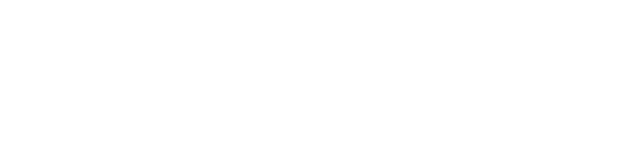
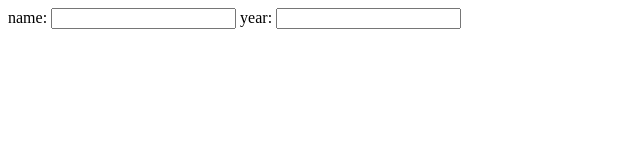
Before and after one commit to acciojob/sharable-urls-Nachikte03, a website: page main.html in a window 1280 px wide. Shown: the whole page, without its empty margins (0-640 px from the left). Drawn offline with Linux system fonts and the light colour scheme.

Commit message:
created a submission

```diff
--- a/main.html
+++ b/main.html
@@ -4,5 +4,9 @@
     <script type="text/javascript" src="./script.js">
 </script>
   </body>
+	<label>name: </label>
+	<input type="" id="name" name="name">
+	<lable>year: </lable>
+	<input type="" id="year" name="year">
 
 </html>
```
